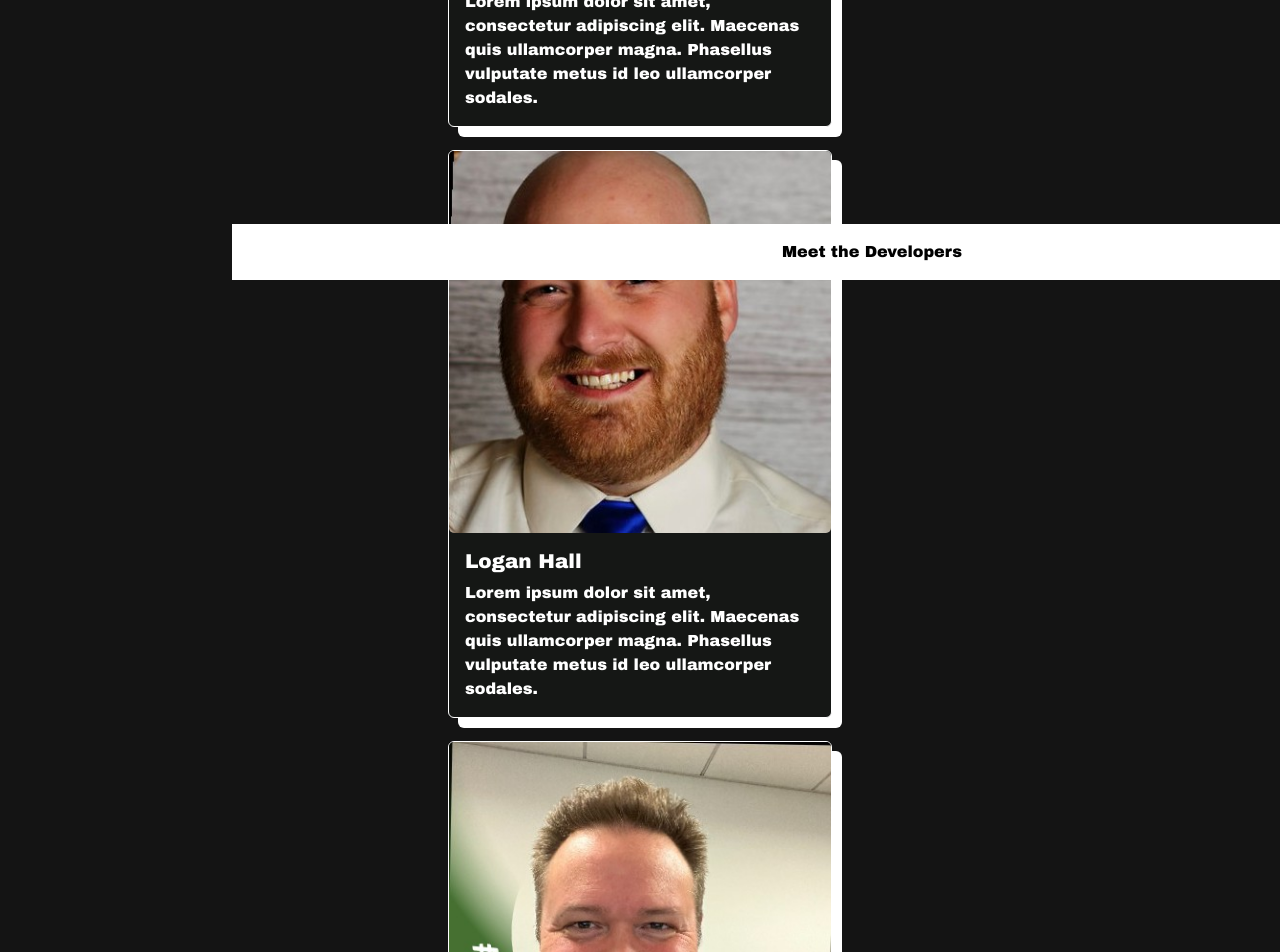
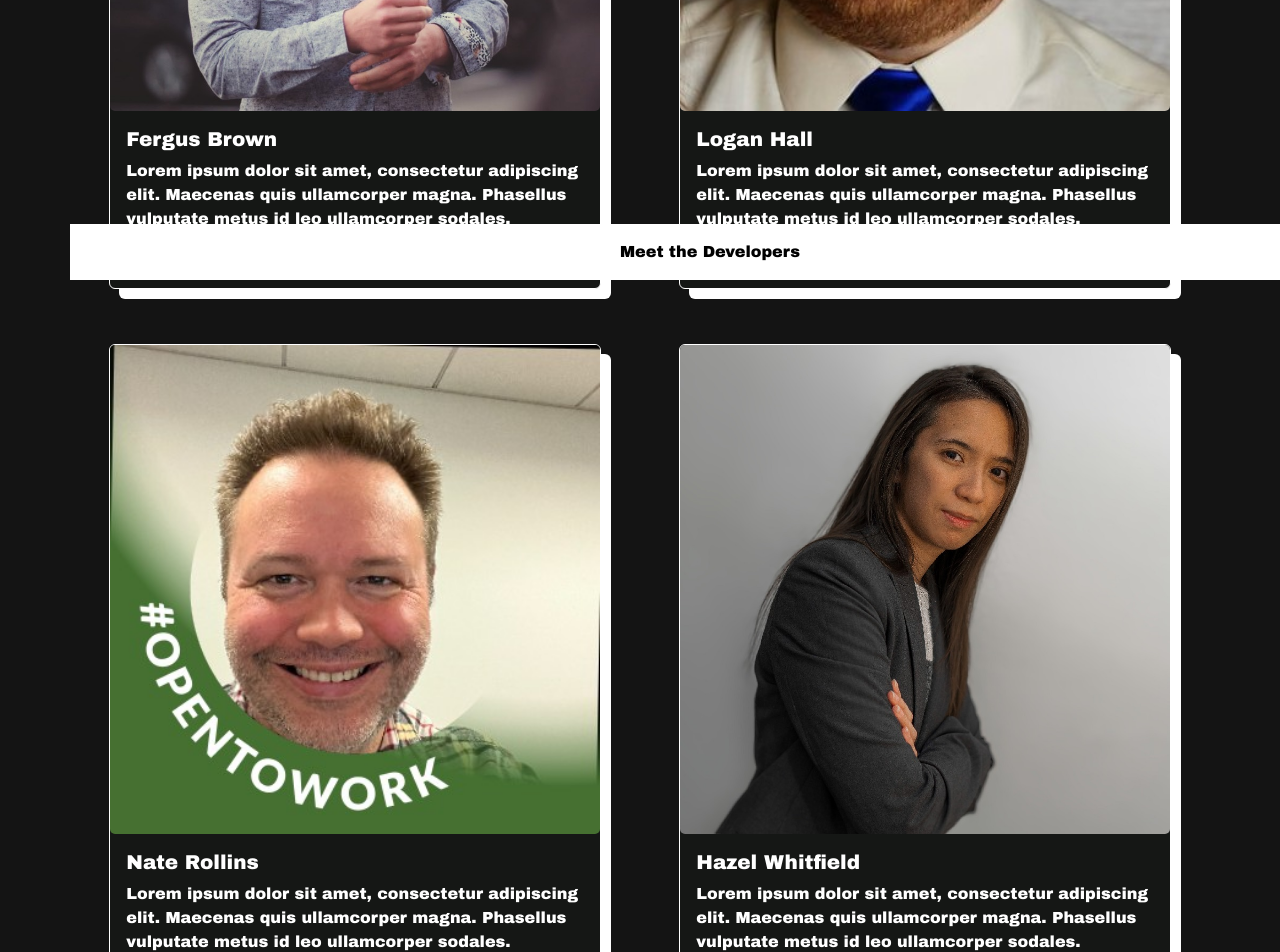
Before and after one commit to dfergusbrown/CinephiList, a React (Vite) app: page /meetthedevelopers in a window 1280 px wide. Shown: the part 520-1472 px from the top of the page. Built offline with nearby package versions, Linux system fonts and the light colour scheme.

Commit message:
Finalized developers page

```diff
--- a/package.json
+++ b/package.json
@@ -14,6 +14,7 @@
     "react": "^18.2.0",
     "react-bootstrap": "^2.9.1",
     "react-dom": "^18.2.0",
+    "react-icons": "^5.0.1",
     "react-router-dom": "^6.20.1"
   },
   "devDependencies": {
--- a/src/App.css
+++ b/src/App.css
@@ -77,15 +77,12 @@ footer {
 
 
 .meetTheDevelopers{
-  margin-top: 5;
-  width: 50%;
-  padding-bottom: 5rem;
-  margin:auto;
+  margin-top: 5%;
+  padding-bottom: 20%;
 }
 
 .developersCard{
-  width: 24rem;
-  margin-top: 6%;
+  margin: 5%;
   background-color: rgb(21, 23, 21);
   border-color: white;
   border-width: small;
--- a/src/Pages/MeetTheDevPage.jsx
+++ b/src/Pages/MeetTheDevPage.jsx
@@ -1,59 +1,45 @@
-import { Container, Card, Row, Col } from "react-bootstrap";
+import { Container, Row } from "react-bootstrap";
+import Developer from "../components/Developers";
 
 const MeetTheDevPage = () => {
   return (
-    <>
-      <Container className="meetTheDevelopers">
-        <Row>
-          <Col>
-            <Card className="developersCard">
-              <Card.Img src="/src/assets/fergus.png" />
-                <Card.Body>
-                <Card.Title>Fergus Brown</Card.Title>
-                <Card.Text>
-                    Lorem ipsum dolor sit amet, consectetur adipiscing elit. Maecenas quis ullamcorper magna. Phasellus vulputate metus id leo ullamcorper sodales.
-                </Card.Text>
-                </Card.Body>
-            </Card>
-            </Col>
-            <Col>
-            <Card className="developersCard">
-              <Card.Img src="/src/assets/logan.png" />
-                <Card.Body>
-                <Card.Title>Logan Hall</Card.Title>
-                <Card.Text>
-                  Lorem ipsum dolor sit amet, consectetur adipiscing elit. Maecenas quis ullamcorper magna. Phasellus vulputate metus id leo ullamcorper sodales.
-                </Card.Text>
-                </Card.Body>
-            </Card>
-            </Col>
-        </Row>
-        <Row>
-            <Col>
-            <Card className="developersCard">
-              <Card.Img src="/src/assets/nate.png" />
-                <Card.Body>
-                <Card.Title>Nate Rollins</Card.Title>
-                <Card.Text>
-                    Lorem ipsum dolor sit amet, consectetur adipiscing elit. Maecenas quis ullamcorper magna. Phasellus vulputate metus id leo ullamcorper sodales.
-                </Card.Text>
-                </Card.Body>
-            </Card>
-            </Col>
-            <Col>
-            <Card className="developersCard">
-              <Card.Img src="/src/assets/hazel.png" />
-                <Card.Body>
-                <Card.Title>Hazel Whitfield</Card.Title>
-                <Card.Text>
-                    Lorem ipsum dolor sit amet, consectetur adipiscing elit. Maecenas quis ullamcorper magna. Phasellus vulputate metus id leo ullamcorper sodales.
-                </Card.Text>
-                </Card.Body>
-            </Card>
-            </Col>
-        </Row>
-      </Container>
-    </>
+    <Container className="meetTheDevelopers justify-content-center">
+      <Row>
+        <Developer
+          name="Fergus Brown"
+          imgSrc="/src/assets/fergus.png"
+          portfolioLink="https://dfergusbrown.github.io/devPortfolio/"
+          linkedinLink="https://www.linkedin.com/in/dfergusbrown/"
+          githubLink="https://github.com/dfergusbrown"
+          email="dfergusbrown@gmail.com"
+        />
+        <Developer
+          name="Logan Hall"
+          imgSrc="/src/assets/logan.png"
+          portfolioLink="https://portfolio.hallsoftworks.com/"
+          linkedinLink="https://www.linkedin.com/in/loganthall"
+          githubLink="https://github.com/loganthall"
+          email="info.tech.logan@gmail.com"
+        />
+        <Developer
+          name="Nate Rollins"
+          imgSrc="/src/assets/nate.png"
+          // portfolioLink="N/A"
+          linkedinLink="https://github.com/nater9ster"
+          githubLink="https://github.com/nater9ster"
+          email="nater9ster@gmail.com"
+        />
+        <Developer
+          name="Hazel Whitfield"
+          imgSrc="/src/assets/hazel.png"
+          portfolioLink="https://hazelwhitfield.netlify.app/"
+          linkedinLink="https://www.linkedin.com/in/hazel-whitfield/"
+          githubLink="https://github.com/hazeljpw"
+          email="hazeljpw@outlook.com"
+        />
+      </Row>
+    </Container>
   );
 };
+
 export default MeetTheDevPage;
--- /dev/null
+++ b/src/components/Developers.jsx
@@ -0,0 +1,22 @@
+import { Col, Card } from "react-bootstrap";
+import { FaBriefcase, FaLinkedin, FaGithub, FaEnvelope } from "react-icons/fa";
+
+const Developer = ({ name, imgSrc, portfolioLink, linkedinLink, githubLink, email }) => (
+  <Col xs={6}>
+    <Card className="developersCard">
+      <Card.Img src={imgSrc} />
+      <Card.Body>
+        <Card.Title>{name}</Card.Title>
+        <Card.Text>
+          Lorem ipsum dolor sit amet, consectetur adipiscing elit. Maecenas quis ullamcorper magna. Phasellus vulputate metus id leo ullamcorper sodales.
+        </Card.Text>
+        <Card.Link href={portfolioLink} target="_blank"><FaBriefcase color="white" size={25} /></Card.Link>
+        <Card.Link href={linkedinLink} target="_blank"><FaLinkedin color="white" size={25} /></Card.Link>
+        <Card.Link href={githubLink} target="_blank"><FaGithub color="white" size={25} /></Card.Link>
+        <Card.Link href={`mailto:${email}`} target="_blank"><FaEnvelope color="white" size={25} /></Card.Link>
+      </Card.Body>
+    </Card>
+  </Col>
+);
+
+export default Developer;
```
Also changed, not shown: 1 other file (tests, documents, lock files or other folders).
